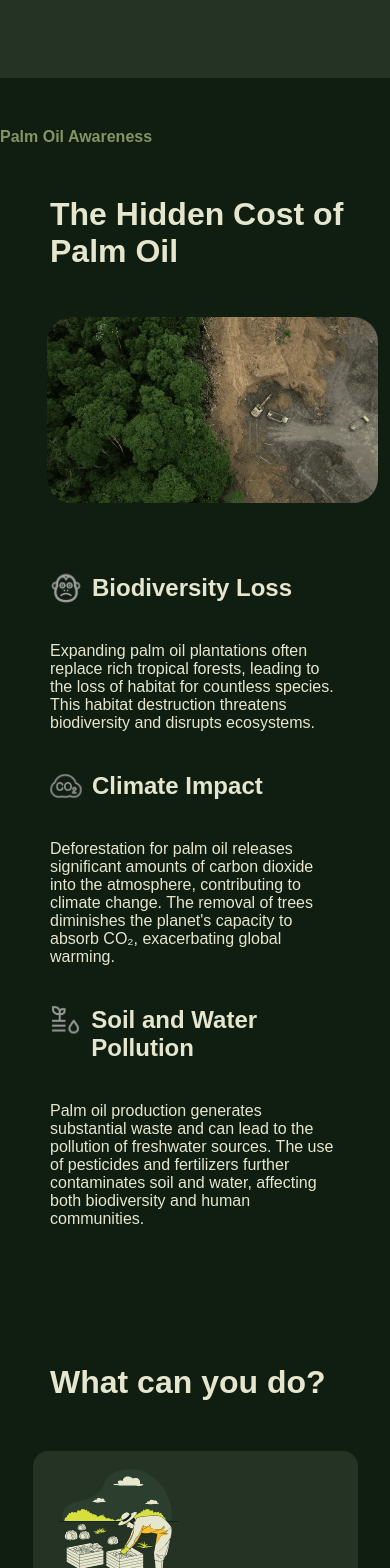
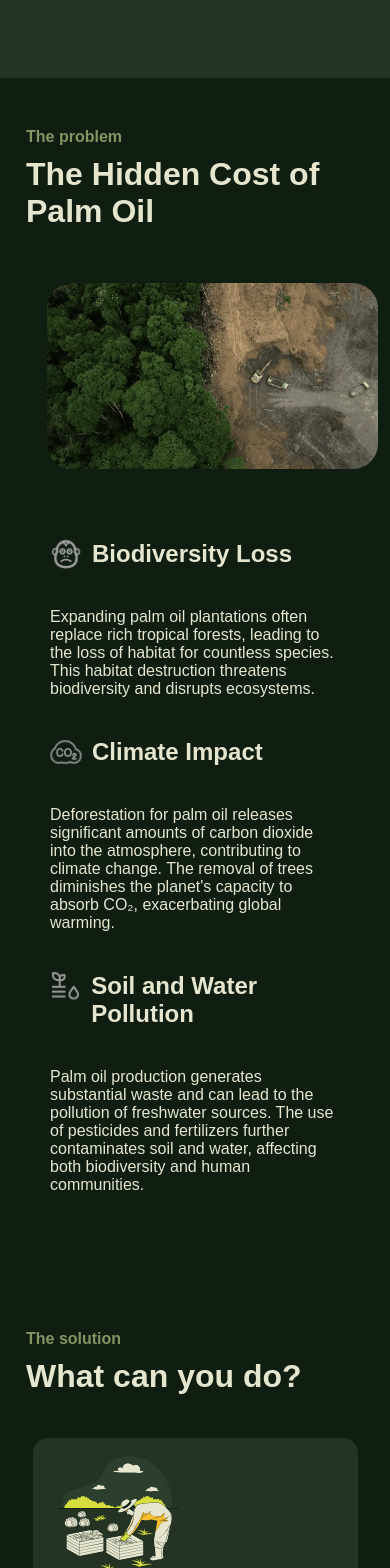
Before and after one commit to adrian52x/Green-UX, a React (Vite) app: page / in a window 390 px wide. Shown: the part 1380-2948 px from the top of the page. Built offline with nearby package versions, Linux system fonts and the light colour scheme.

Commit message:
mobile responsive fix

```diff
--- a/src/components/impact-display.jsx
+++ b/src/components/impact-display.jsx
@@ -9,7 +9,7 @@ export default function ImpactDisplay() {
             <img src="./src/assets/backtree.svg" alt="backtree" className="backtree-impact-section__2" />
             <div className='impact-section section-padding'>
                 <div className="impact-header">
-                    <span className="impact-tag">Palm Oil Awareness</span>
+                    <span className="impact-tag">The problem</span>
                     <h2 className="impact-title">The Hidden Cost of Palm Oil</h2>
                 </div>
                 <div className="impact-subsection">
--- a/src/components/solution-display.jsx
+++ b/src/components/solution-display.jsx
@@ -5,7 +5,10 @@ export default function SolutionDisplay() {
         <div className="container-solution">
             <img src="./src/assets/backtree.svg" alt="backtree" className="backtree-solution-section__1" />
             <div className="solution-section section-padding">
-                <h2 className="solution-title">What can you do?</h2>
+                <div className="solution-header">
+                    <span className="solution-tag">The solution</span>
+                    <h2 className="solution-title">What can you do?</h2>
+                </div>
                 <div className="solution-grid">
                     <div className="solution-item">
                         <h3 className="solution-item-title">Support Sustainable Brands</h3>
--- a/src/styles/impact.css
+++ b/src/styles/impact.css
@@ -116,16 +116,17 @@
         width: 100%;
     }
 
+    .impact-header {
+        width: 338px;
+        margin: auto;
+        margin-top: 50px;
+    }
+
     .impact-title {
-        width: 338px;
         font-weight: 700;
         font-size: 32px;
-        /* margin: auto;
-        padding-top: 50px; */
-        margin-top: 0;
-        margin-bottom: 0;
-        margin-left: 50px;
-        padding-top: 50px;
+        padding-top: 10px;
+        height: 30px;
     }
 
     .impact-image {
--- a/src/styles/solution.css
+++ b/src/styles/solution.css
@@ -10,9 +10,23 @@
     background: var(--color-primary);
 }
 
+.solution-header {
+    padding-top: 50px;
+    display: flex;
+    flex-direction: column; /* Stack tag and title vertically */
+    align-items: flex-start; /* Align both tag and title to the left */
+}
+
+.solution-tag {
+    font-weight: 700;
+    font-size: 16px;
+    color: #859462;
+}
+
 .solution-title {
     font-weight: 900;
     font-size: 56px;
+    margin-top: 0;
     margin-bottom: 50px;
     color: var(--color-text-primary);
 }
@@ -24,16 +38,10 @@
     gap: 50px;
 }
 
-/* .solution-item {
-    width: 100%;
-    height: 446px;
-    display: flex;
-    flex-direction: column;
-    text-align: center;
-    align-items: center;
-    justify-content: center;
+.solution-grid-mobile {
+    display: none;
+}
 
-} */
 
 .solution-item-title {
     font-size: 32px;
@@ -100,13 +108,16 @@
         padding: 0;
     }
 
+    .solution-header {
+        width: 338px;
+        margin: auto;
+    }
+
     .solution-title {
-        width: 338px;
         font-weight: 700;
         font-size: 32px;
-        margin-top: 0;
-        margin-left: 50px;
-        padding-top: 50px;
+        padding-top: 10px;
+        height: 30px;
     }
 
     .solution-grid {
```
